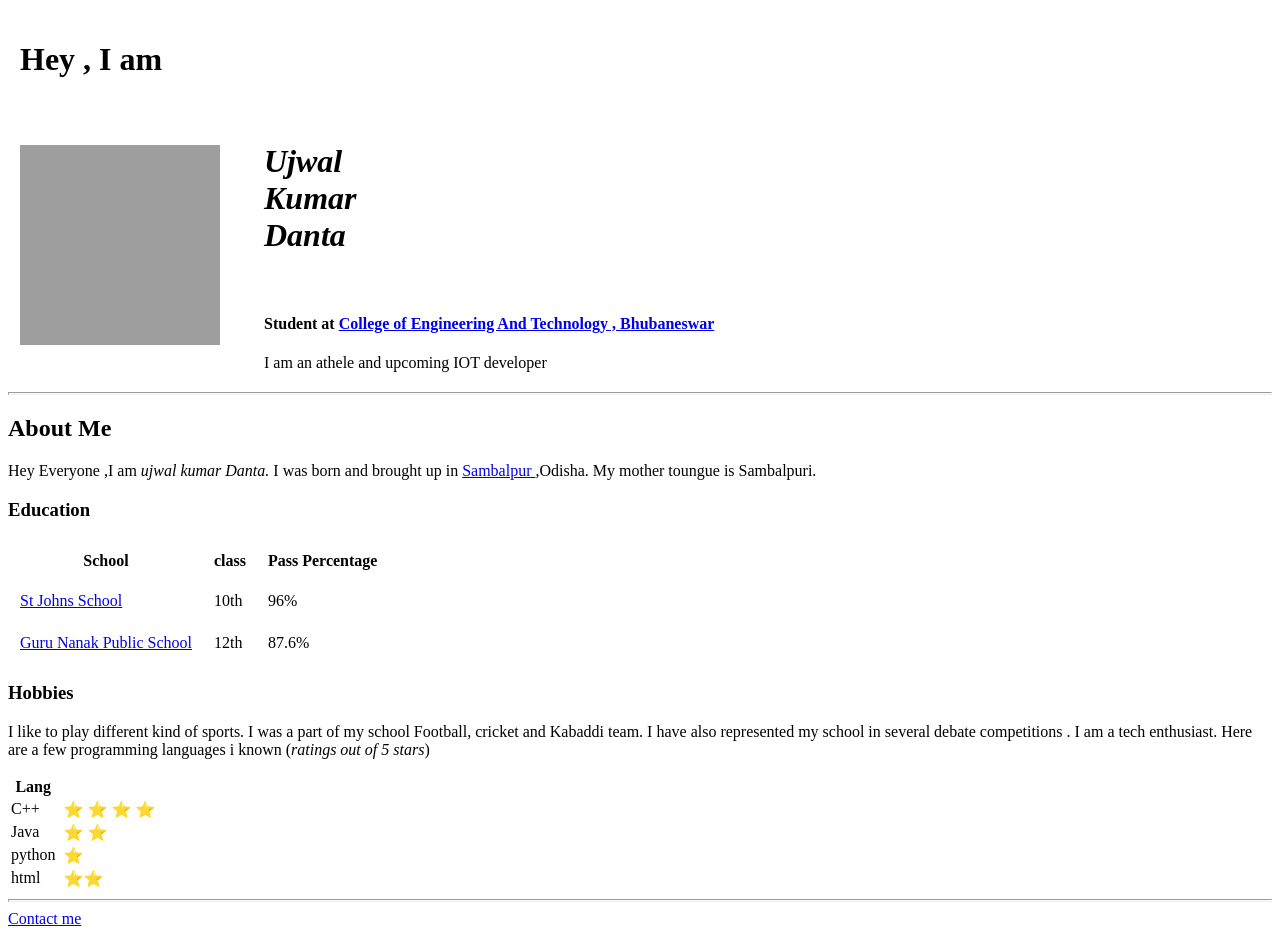
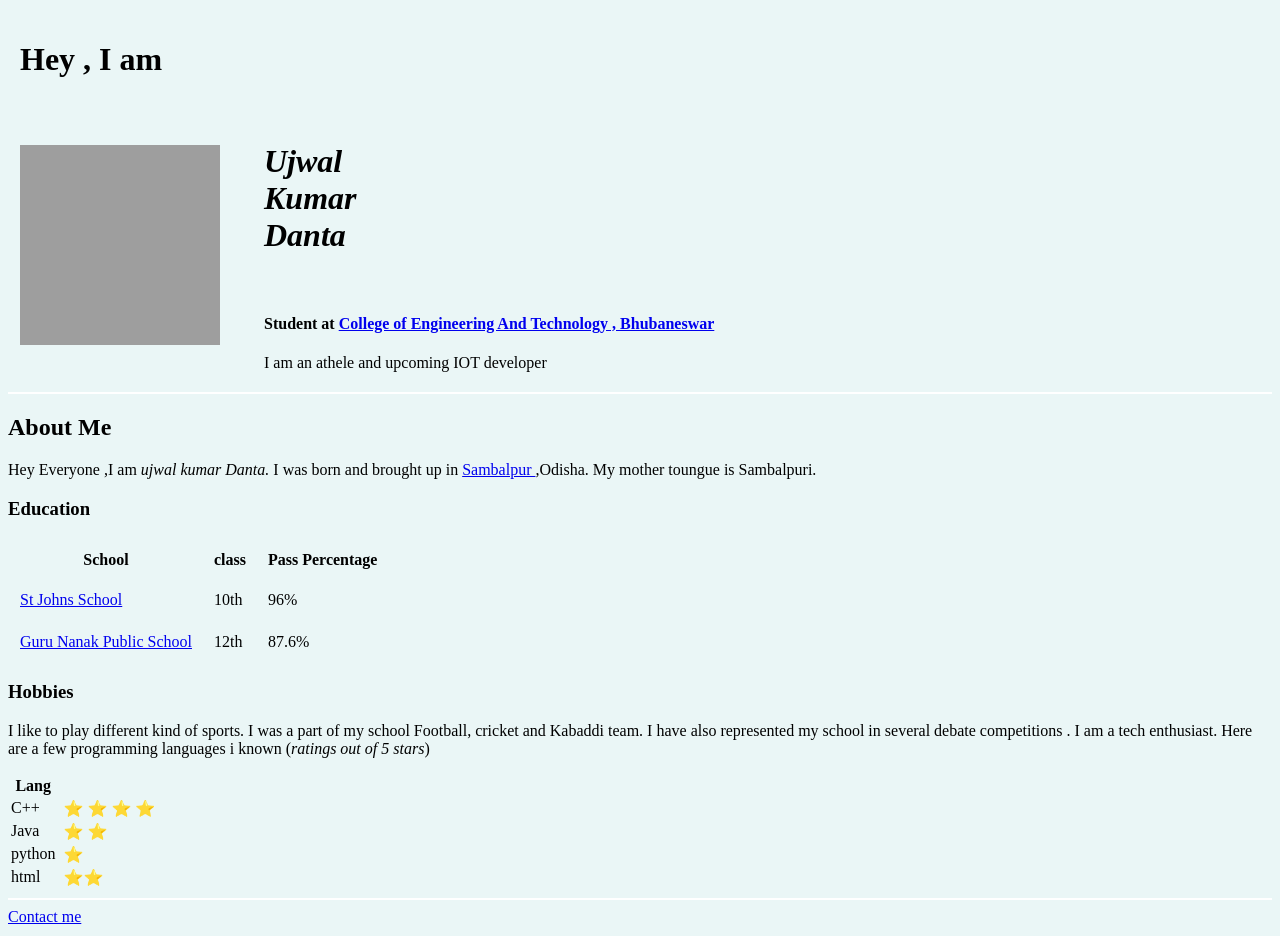
Before and after one commit to ujwal-danta/aboutMe, a plain HTML site: page index.html in a window 1280 px wide. Drawn offline with Linux system fonts and the light colour scheme; grey boxes are pictures that could not be loaded.

Commit message:
Add files via upload

```diff
--- a/index.html
+++ b/index.html
@@ -3,6 +3,19 @@
   <head>
     <meta charset="utf-8">
     <title>Personal Website</title>
+    <style>
+
+    body {
+       background-color: #eaf6f6;
+    }
+    hr {
+      background-color: white;
+
+      border-style: none;
+      height: 2px;
+    }
+
+    </style>
   </head>
   <body>
     <table cellpadding="10">
@@ -20,7 +33,7 @@
 
     </table>
 
-      <hr size="3" shade>
+      <hr>
       <h2>About Me</h2>
       <p>Hey Everyone ,I am <em>ujwal kumar Danta. </em>I was born and brought up in <a href="https://en.wikipedia.org/wiki/Sambalpur">Sambalpur
         </a>,Odisha. My mother toungue is Sambalpuri.</p>
@@ -72,7 +85,7 @@
             </tr>
 
         </table>
-        <hr size="3" shade>
+        <hr>
         <a href="socialmedia.html">Contact me</a>
 
 
```
